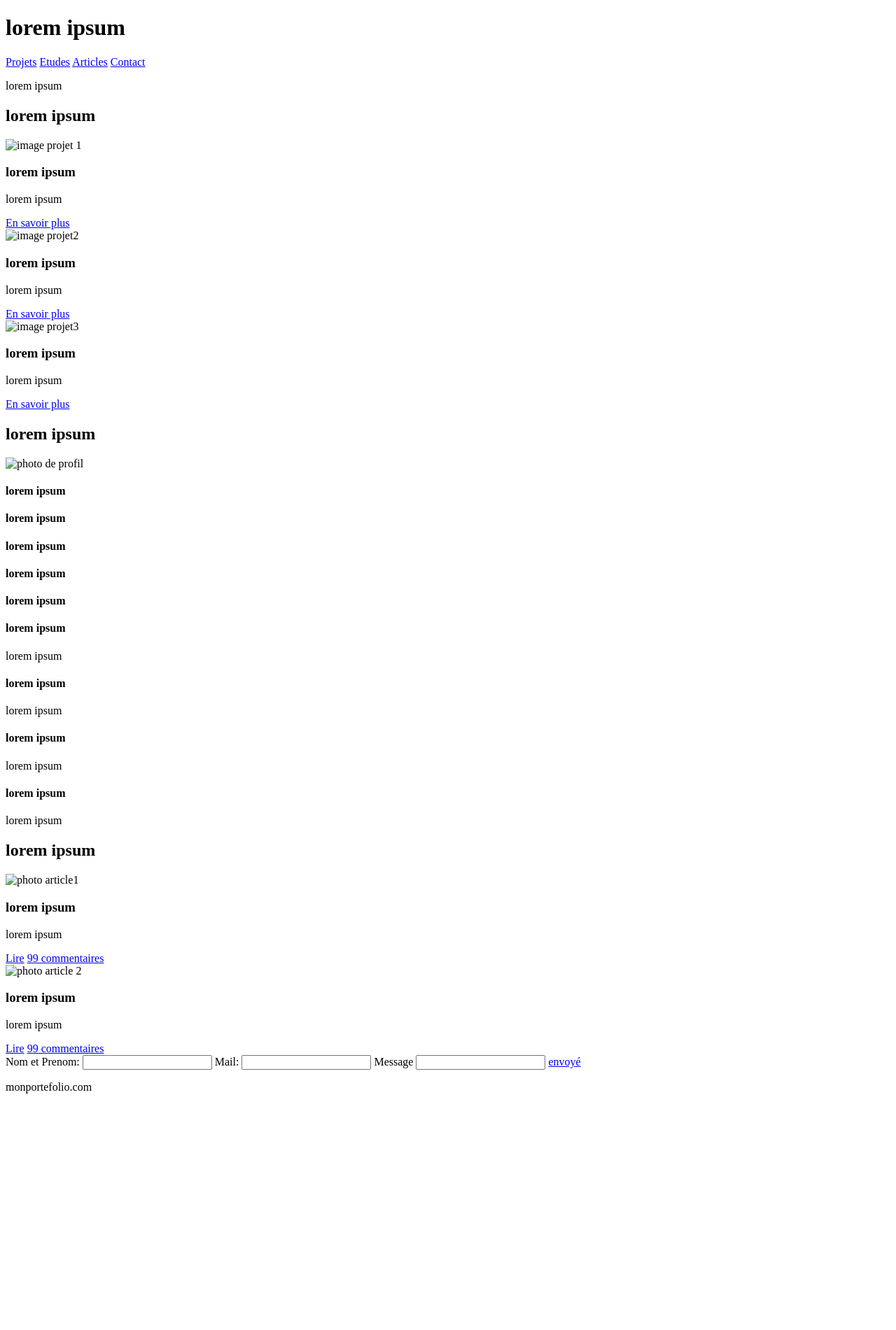
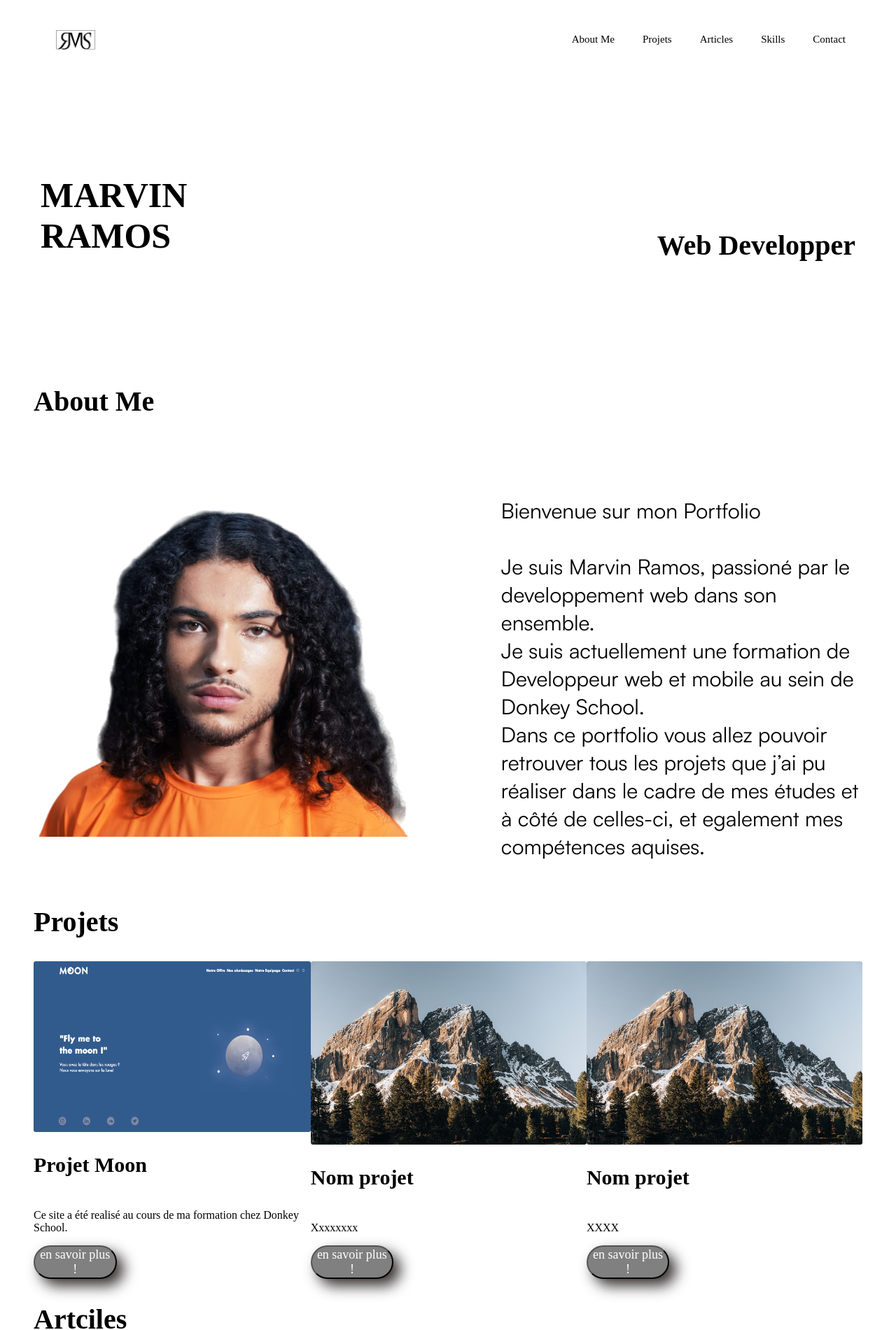
Before and after one commit to marvinrms/donkeychallenge, a plain HTML site: page integration/index.html in a window 1280 px wide. Shown: the top 1901 px of the page at 70% size. Before the commit the page ends 1579 px from the top, so only its background shows below. Drawn offline with Linux system fonts and the light colour scheme.

Commit message:
ajoute css

```diff
--- a/integration/index.html
+++ b/integration/index.html
@@ -5,113 +5,177 @@
     <meta http-equiv="X-UA-Compatible" content="IE=edge" />
     <meta name="viewport" content="width=device-width, initial-scale=1.0" />
     <title>Mon Portfolio</title>
+    <link href="style.css" rel="stylesheet" />
   </head>
   <body>
     <header>
-      <h1>lorem ipsum</h1>
       <nav>
-        <a href="#projets">Projets</a>
-        <a href="#Etudes">Etudes</a>
-        <a href="#articles">Articles</a>
-        <a href="#contact">Contact</a>
+        <div class="contentnav">
+          <img
+            src="./img/output-onlinepngtools(1).png"
+            class="logo"
+            alt="logo"
+          />
+
+          <div class="navtexte">
+            <a href="#about">About Me</a>
+            <a href="#projets">Projets</a>
+            <a href="#articles">Articles</a>
+            <a href="#skills">Skills</a>
+            <a href="#contact">Contact</a>
+          </div>
+        </div>
       </nav>
+      <section class="namejob">
+        <h1>
+          MARVIN <br />
+          RAMOS
+        </h1>
+        <h2>Web Developper</h2>
+      </section>
     </header>
     <main>
-      <section class="nomprenom">
-        <p>lorem ipsum</p>
-      </section>
-      <section id="projets" ipsum class="projetsrealisés">
-        <h2>lorem ipsum</h2>
-        <div class="lorem ipsum">
-          <div class="lorem ipsum">
-            <img src="lorem ipsum" alt="image projet 1"/>
-            <h3>lorem ipsum</h3>
-            <p>lorem ipsum</p>
-            <a href="#lorem ipsum">En savoir plus</a>
+      <section id="about" class="aboutme">
+        <h2>About Me</h2>
+        <div class="aboutcontenu">
+          <div class="=imagecontenu">
+            <img src="./img/about.png" alt="Portrait de Marvin Ramos" />
           </div>
+          <div class="textabout">
+            <p>
+              Bienvenue sur mon Portfolio
+              <br />
+              <br />
+              Je suis Marvin Ramos, passioné par le developpement web dans son
+              ensemble.
+              <br />
 
-          <div class="lorem ipsum">
-            <img src="lorem ipsum" alt="image projet2"/>
-            <h3>lorem ipsum</h3>
-            <p>lorem ipsum</p>
-            <a href="#lorem ipsum">En savoir plus</a>
-          </div>
-          <div class="lorem ipsum">
-            <img src="lorem ipsum" alt="image projet3" />
-            <h3>lorem ipsum</h3>
-            <p>lorem ipsum</p>
-            <a href="#lorem ipsum">En savoir plus</a>
+              Je suis actuellement une formation de Developpeur web et mobile au
+              sein de Donkey School.
+              <br />
+
+              Dans ce portfolio vous allez pouvoir retrouver tous les projets
+              que j’ai pu réaliser dans le cadre de mes études et à côté de
+              celles-ci, et egalement mes compétences aquises.
+            </p>
           </div>
         </div>
       </section>
-      <section id="lorem" class="Etudes">
-        <h2>lorem ipsum</h2>
-        <div class="lorem ipsum">
-          <div>
-            <img src="lorem" class="lorem ipsum" alt="photo de profil"/>
+      <section id="projets" class="projetsrealisés">
+        <h2>Projets</h2>
+
+        <div class="projectcontent">
+          <div class="projet">
+            <img src="./img/moonwebsite.png" alt="image projet 1" />
+            <h3>Projet Moon</h3>
+            <p>
+              Ce site a été realisé au cours de ma formation chez Donkey School.
+            </p>
+            <button class="button1">en savoir plus !</button>
           </div>
-          <div>
-            <h4>lorem ipsum</h4>
-            <h4>lorem ipsum</h4>
-            <h4>lorem ipsum</h4>
-            <h4>lorem ipsum</h4>
-            <h4>lorem ipsum</h4>
+
+          <div class="projet">
+            <img
+              src="./img/south-tyrol-g5a37f2b1b_1280.jpg"
+              alt="image projet2"
+            />
+            <h3>Nom projet</h3>
+            <p>Xxxxxxxx</p>
+            <button class="button1">en savoir plus !</button>
           </div>
-        </div>
-        <div class="lorem ipsum">
-          <div>
-            <h4>lorem ipsum</h4>
-            <p>lorem ipsum</p>
-          </div>
-          <div class="lorem">
-            <h4>lorem ipsum</h4>
-            <p>lorem ipsum</p>
-          </div>
-          <div>
-            <h4>lorem ipsum</h4>
-            <p>lorem ipsum</p>
-          </div>
-          <div>
-            <h4>lorem ipsum</h4>
-            <p>lorem ipsum</p>
+          <div class="projet">
+            <img
+              src="./img/south-tyrol-g5a37f2b1b_1280.jpg"
+              alt="image projet3"
+            />
+            <h3>Nom projet</h3>
+            <p>XXXX</p>
+            <button class="button1">en savoir plus !</button>
           </div>
         </div>
       </section>
-      <section id="#articles" class="articles">
-        <h2>lorem ipsum</h2>
-        <div class="lorem">
-          <div class="lorem">
-            <img src="lorem ipsum" alt="photo article1"/>
-            <h3>lorem ipsum</h3>
-            <p>lorem ipsum</p>
-            <a href="#lorem ipsum">Lire</a>
-            <a href="#lorem ipsum">99 commentaires</a>
+
+      <section id="articles" >
+        <h2>Artciles</h2>
+        <div class="articlescontenu">
+          <div class="article">
+            <img src="./img/south-tyrol-g5a37f2b1b_1280.jpg" />
+            <h3>Article 1</h3>
+            <p>description article 1</p>
+            <button class="button2">Lire</button>
+            <button class="button3">99 commentaires</button>
           </div>
-          <div class="lorem">
-            <img src="lorem ipsum" alt="photo article 2"/>
-            <h3>lorem ipsum</h3>
-            <p>lorem ipsum</p>
-            <a href="#lorem ipsum">Lire</a>
-            <a href="#lorem ipsum">99 commentaires</a>
+
+          <div class="article">
+            <img src="./img/south-tyrol-g5a37f2b1b_1280.jpg" />
+            <h3>Article 2</h3>
+            <p>description article 1</p>
+            <button class="button2">Lire</button>
+            <button class="button3">99 commentaires</button>
           </div>
         </div>
       </section>
-      <section id="#contact" class="contact">
+      <section id="skills" class="skills">
+        <h2>Skills</h2>
+        <div class="skills">
+          <div class="skillscontenu">
+            <div class="skillsdev">
+              <h3>Web Development</h3>
+              <img src="./img/HTML CSS IMG.webp" url="Logohtmlcss" />
+            </div>
+            <div class="skillsdev">
+              <h3>Design</h3>
+              <img src="./img/south-tyrol-g5a37f2b1b_1280.jpg" />
+            </div>
+          </div>
+        </div>
+      </section>
 
+      <section id="contact" class="contact">
+        <h2>Contact Me</h2>
+        <div contactcontenu>
+          <div class="logocontact">
+            <li>
+              <a href="mailto:marvinramos.contact@gmail.com">
+                <img src="./img/mailimg.png" />
+              </a>
+            </li>
+            <li>
+              <a
+                href="https://fr.linkedin.com/in/marvin-ramos-83b9bb163?original_referer=https%3A%2F%2Fwww.google.com%2F"
+              >
+                <img src="./img/linkedinimg.png" />
+              </a>
+            </li>
+            <li>
+              <a href="https://github.com/marvinrms"
+                ><img src="./img/25231.png"
+              /></a>
+            </li>
+          </div>
+        </div>
         <form method="get" action="">
-            <label for="name">Nom et Prenom:</label>
-          <input type="text" name="prenom" />
+          <label for="name">Nom et Prenom:</label>
+          <input type="text" class="name" />
           <label for="mail">Mail:</label>
-          <input type="text" name="nomprenom" />
+          <input type="text" class="mail" />
           <label for="text">Message</label>
-          <input type="text" name="nomprenom" />
-          <a href="lorem">envoyé</a>
+          <input type="text" class="message" />
+
+          <button class="button2">Envoyé</button>
         </form>
       </section>
     </main>
     <footer>
+      <div class="navtexte">
+        <a href="#about">About Me</a>
+        <a href="#projets">Projets</a>
+        <a href="#articles">Articles</a>
+        <a href="#skills">Skills</a>
+        <a href="#contact">Contact</a>
+      </div>
+
       <p>monportefolio.com</p>
-      </p>
     </footer>
   </body>
 </html>
--- /dev/null
+++ b/integration/style.css
@@ -0,0 +1,191 @@
+@font-face {
+  font-family: "barakuda";
+  src: url(./font/Barracuda\ Bold\ Regular.ttf) format(truetype);
+  font-family: "satoshi";
+  src: url(./font/Satoshi-Regular.ttf) format(truetype);
+}
+
+.contentnav {
+  padding: 20px 30px 20px 70px;
+  display: flex;
+  flex-direction: row;
+  align-items: center;
+  justify-content: space-between;
+  text-align: center;
+}
+.contentnav a {
+  text-decoration: none;
+  font-weight: 400;
+  color: black;
+  font-family: "barakuda";
+  font-size: 15px;
+  margin: 0px 20px;
+}
+nav {
+  position: fixed;
+  width: 100%;
+  z-index: 2;
+}
+.logo {
+  width: 60px;
+}
+
+.namejob {
+  display: flex;
+  justify-content: space-between;
+  align-items: flex-end;
+  color: black;
+  font-family: "barakuda";
+  padding: 200px 50px 70px 50px;
+}
+h1 {
+  font-size: 50px;
+}
+h2 {
+  font-size: 40px;
+  font-family: "barakuda";
+}
+h3 {
+  font-size: 30px;
+  font-family: "barakuda";
+}
+main {
+  padding: 40px;
+}
+
+.aboutcontenu {
+  display: flex;
+  justify-content: space-between;
+  align-items: center;
+}
+.aboutcontenu img {
+  width: 80%;
+}
+.textabout {
+  font-family: "satoshi";
+  font-size: 30px;
+  width: 50%;
+  margin-top: 50px;
+}
+.imagecontenu img {
+  width: 80%;
+  object-fit: cover;
+}
+.projectcontent {
+  display: grid;
+  grid-template-columns: auto auto auto;
+
+  justify-content: space-between;
+}
+
+.projet {
+  display: flex;
+  flex-direction: column;
+}
+.projet img,
+.article img {
+  width: 100%;
+  height: 100%;
+  opacity: 1;
+  border-radius: 3px;
+}
+.projet img:hover {
+  opacity: 0.5;
+}
+
+.button1 {
+  width: 30%;
+}
+.skillscontenu,
+.articlescontenu {
+  display: grid;
+  grid-template-columns: auto auto;
+}
+.skillsdev,
+.article {
+  display: flex;
+  flex-direction: column;
+}
+
+.skillsdev img {
+  width: 200px;
+
+  opacity: 1;
+  border-radius: 3px;
+}
+
+.button2 {
+  width: 70px;
+}
+
+.button3 {
+  width: 20%;
+}
+main button {
+  display: flex;
+  background-color: gray;
+  border-radius: 60px;
+  font-family: "barakuda";
+  font-size: 18px;
+  color: white;
+  box-shadow: 10px 10px 20px rgb(55, 50, 50);
+}
+
+.logocontact {
+  display: flex;
+  justify-content: space-between;
+  align-items: center;
+  padding: 20px 0px 0px 200px;
+}
+.logocontact li {
+  list-style-type: none;
+}
+
+.logocontact img {
+  width: 25%;
+}
+form {
+  display: flex;
+
+  flex-direction: column;
+  margin-top: 70px;
+  font-size: 30px;
+  font-family: "barakuda";
+
+}
+
+.name , .mail {
+
+  width: 30%;
+}
+  .message {
+    height: 100px;
+width: 70%;
+  }
+
+
+
+.navtexte {
+
+    padding: 20px 30px 20px 70px;
+    display: flex;
+    flex-direction: row;
+    align-items: center;
+    justify-content: space-between;
+
+  }
+
+
+  footer a {
+    text-decoration: none;
+    font-weight: 400;
+    color: black;
+    font-family: "barakuda";
+    font-size: 15px;
+    margin: 0px 20px;
+    font-size: 30px;
+  }
+footer p {
+
+  text-align: center;
+}
```
Also changed, not shown: integration/font/Barracuda Bold Regular.ttf (added), integration/font/Satoshi-Regular.ttf (added), integration/img/25231.png (added), integration/img/87390.png (added), integration/img/Capture d’écran 2023-05-31 à 16.00.39.png (added), integration/img/HTML CSS IMG.webp (added), integration/img/about.png (added), integration/img/linkedin-logo-linkedin-icon-transparent-free-png.webp (added), integration/img/linkedinimg.png (added), integration/img/mail.jpg (added), integration/img/mailimg.png (added), integration/img/moonwebsite.png (added), integration/img/output-onlinepngtools(1).png (added), integration/img/pngtree-email-icon-design-png-image_2413695.jpg (added), 1 more files, 2 other files.
